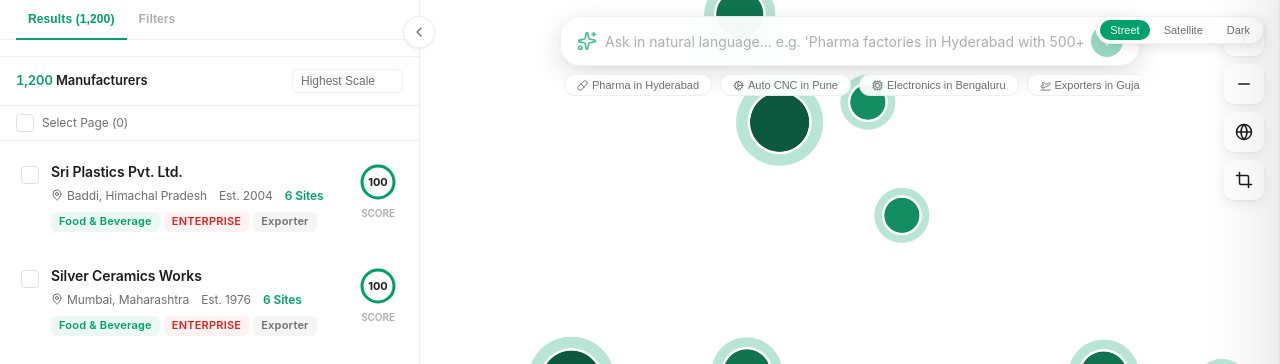
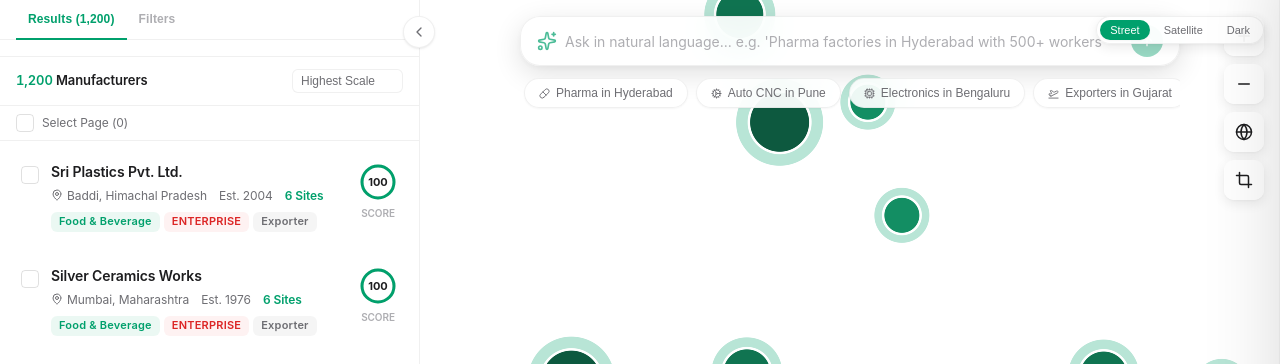
Before and after one commit to Prashant1873/Trinet, a Flask app: page / in a window 1280 px wide. Shown: the part 56-420 px from the top of the page. Run offline with Flask 3, Linux system fonts and the light colour scheme; data comes from the database, SQL or seed files in the repository; both versions use the stored data as it was after the commit; data that the repository does not hold is empty; some libraries are stand-ins or nearby versions.

Commit message:
fix(ui): Fix prompt chips carousel dimensions, padding, flex-shrink, and width constraints

```diff
--- a/static/css/components.css
+++ b/static/css/components.css
@@ -624,11 +624,16 @@
 .prompt-chips-carousel {
   display: flex;
   align-items: center;
-  gap: var(--space-2);
-  padding: var(--space-2) var(--space-1);
+  gap: 8px;
+  padding: 8px 4px 6px 4px;
+  margin-top: 4px;
   overflow-x: auto;
+  overflow-y: hidden;
+  white-space: nowrap;
+  width: 100%;
   scrollbar-width: none;
   -ms-overflow-style: none;
+  -webkit-overflow-scrolling: touch;
 }
 
 .prompt-chips-carousel::-webkit-scrollbar {
@@ -638,33 +643,40 @@
 .prompt-chip {
   display: inline-flex;
   align-items: center;
-  gap: var(--space-1);
-  padding: 4px 12px;
+  gap: 6px;
+  padding: 6px 14px;
+  height: 30px;
+  flex-shrink: 0;
   border-radius: var(--radius-full);
-  font-size: 0.6875rem;
+  font-size: 0.75rem;
   font-weight: 500;
+  line-height: 1;
   white-space: nowrap;
   background: var(--surface-heavy);
-  backdrop-filter: blur(16px);
-  -webkit-backdrop-filter: blur(16px);
+  backdrop-filter: blur(20px) saturate(180%);
+  -webkit-backdrop-filter: blur(20px) saturate(180%);
   border: 1px solid var(--separator);
   color: var(--text-secondary);
+  box-shadow: var(--shadow-xs);
   cursor: pointer;
+  user-select: none;
   transition: transform var(--duration-fast) var(--ease-spring),
               background var(--duration-fast) var(--ease-spring),
               color var(--duration-fast) var(--ease-spring),
-              border-color var(--duration-fast) var(--ease-spring);
+              border-color var(--duration-fast) var(--ease-spring),
+              box-shadow var(--duration-fast) var(--ease-spring);
 }
 
 .prompt-chip:hover {
   background: var(--primary-ghost);
   color: var(--primary);
   border-color: var(--primary-light);
+  box-shadow: var(--shadow-sm);
   transform: translateY(-1px);
 }
 
 .prompt-chip:active {
-  transform: scale(0.95);
+  transform: scale(0.96);
 }
 
 /* ──────────────────────────────────────
--- a/static/css/map.css
+++ b/static/css/map.css
@@ -315,7 +315,7 @@
   top: var(--space-4);
   left: 50%;
   transform: translateX(-50%);
-  width: min(580px, calc(100% - var(--space-8)));
+  width: min(660px, calc(100% - 32px));
   z-index: var(--z-base);
   transition: width var(--duration-normal) var(--ease-spring),
               box-shadow var(--duration-normal) var(--ease-spring);
```
Also changed, not shown: database/trinet.db.
